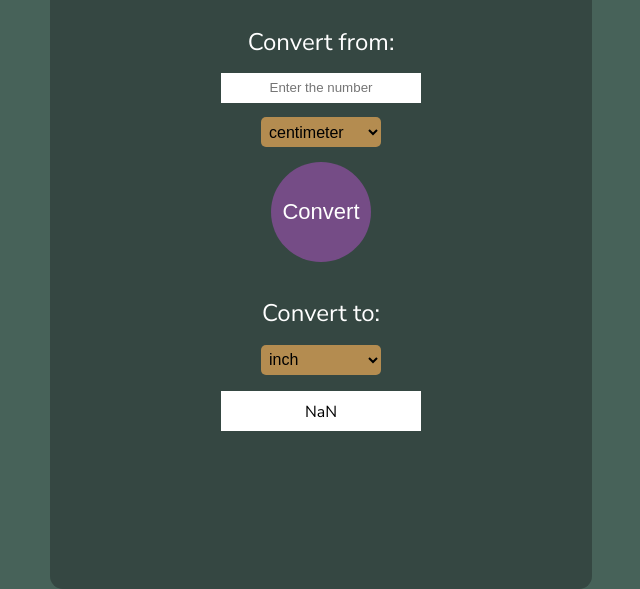
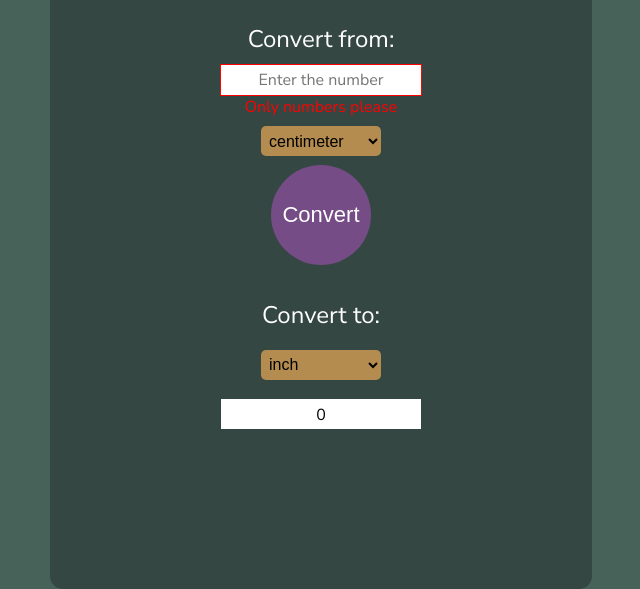
Before and after one commit to AstaRem/metric-imperial-converter, a plain HTML site: page index.html in a window 1280 px wide. Both pictures are taken after typing "Sample" into the empty fields and a click on the button "Convert". Shown: the part 260-849 px from the top of the page, without its empty margins (319-959 px from the left). Drawn offline with Linux system fonts and the light colour scheme.

Commit message:
added validate Input - sanitize value

```diff
--- a/app.js
+++ b/app.js
@@ -8,17 +8,22 @@
 
 const inputForm = document.querySelector('[data-input-form]');
 const result = document.querySelector('[data-result]');
+const metricInput  = document.getElementById('metric-input');
+
+const metricChoice = inputForm.querySelector('#metric-unit').value;
+const imperialChoice = document.querySelector('#imperial-unit').value;
+
+let amount = '';
+let validate;
+
 
 function showInputValues(event){
     event.preventDefault(); // stops the page refresh(before I can see the result in console)
-    const amount = inputForm.querySelector("input").value; //input is in the form, so it is better select it in the form scope, not in document
-    // const metricChoice = document.getElementById('metric-unit').value;
-    const metricChoice = inputForm.querySelector('#metric-unit').value;
-    const imperialChoice = document.querySelector('#imperial-unit').value;
-    console.log(imperialChoice);
-    console.log(metricChoice);
-    console.log(amount);
-    inputForm.querySelector("input").value = ''; // clears input field
+    amount = inputForm.querySelector("input").value;
+    amount = validateInput();
+    // console.log(imperialChoice);
+    // console.log(metricChoice);
+    // console.log(amount);
 
     let conversionKey = `${metricChoice}_to_${imperialChoice}`;
 
@@ -28,6 +33,7 @@ function showInputValues(event){
     console.log(output);
 
     result.innerText = output;
+    // console.log(`number entered: ${amount}`);
 }
 
 inputForm.addEventListener("submit", showInputValues);
@@ -46,3 +52,38 @@ const conversionFactors = {
     'kilometer_to_mile': 0.6214
 
 }
+
+function validateInput(){
+
+    let sanitizedValue = amount.replace(/[^0-9]/g, '');
+    metricInput.value = sanitizedValue;
+
+    if(sanitizedValue.length === 0){
+        setError('Only numbers please');
+        return null;
+    }
+
+    const number = parseInt(sanitizedValue, 10); // 10 - desimtaine sistema
+    console.log(`here is the number variable: ${number}`);
+    clearError();
+    return number;
+}
+
+function setError(message){
+    infoMsg.textContent = '';
+    infoMsg.style.opacity = '0';
+
+    errorMsg.textContent = message;
+    errorMsg.style.opacity = '1';
+    errorMsg.style = 'color: red;text-align: center;';
+    metricInput.style = 'border: 1px solid red ';
+    metricInput.value = '';
+}
+
+function clearError(){
+    errorMsg.textContent = '';
+    errorMsg.style.opacity = '0';
+    metricInput.style.border = 'none';
+    infoMsg.style.opacity = '1';
+
+}
--- a/index.html
+++ b/index.html
@@ -31,11 +31,21 @@
 
                     <div>
                         <input type="text" id="metric-input" name="metric-unit" placeholder="Enter the number">
+
+                        <div class="board-area">
+                                <div class="form-box" id="formBox">
+                                    <div id="errorMsg" class="errorMsg"></div>
+                                    <div id="infoMsg" class="infoMsg"></div>
+
+                                </div>
+                        </div>
+
+
                     </div>
 
                     <div class="unit-from">
                         <select id="metric-unit" name="metric-unit">
-                            <option> centimeter</option>
+                            <option>centimeter</option>
                             <option>meter</option>
                             <option>kilometer</option>
                         </select>
--- a/styles.css
+++ b/styles.css
@@ -38,6 +38,8 @@ input::placeholder {
 }
 
 input {
+    font-size: 16px;
+    font-family: "Nunito Sans", serif;
     text-align: center;
 }
 
@@ -68,11 +70,11 @@ input {
 }
 .result {
     width: 200px;
-    height: 30px;
+    height: 25px;
     background-color: white;
     color: black;
     text-align: center;
-    padding-top: 10px;
+    padding-top: 5px;
 
 }
 
@@ -81,7 +83,6 @@ input {
     height: 30px;
     border-radius: 5px;
     background-color: #b48c50;
-    /* color: #0c283d; */
     border: none;
     padding: 2px 4px;
     font-size: 16px;
@@ -95,6 +96,5 @@ input {
     color: white;
     border: none;
     font-size:22px;
-    /* padding: 2px 4px; */
 
 }
```
